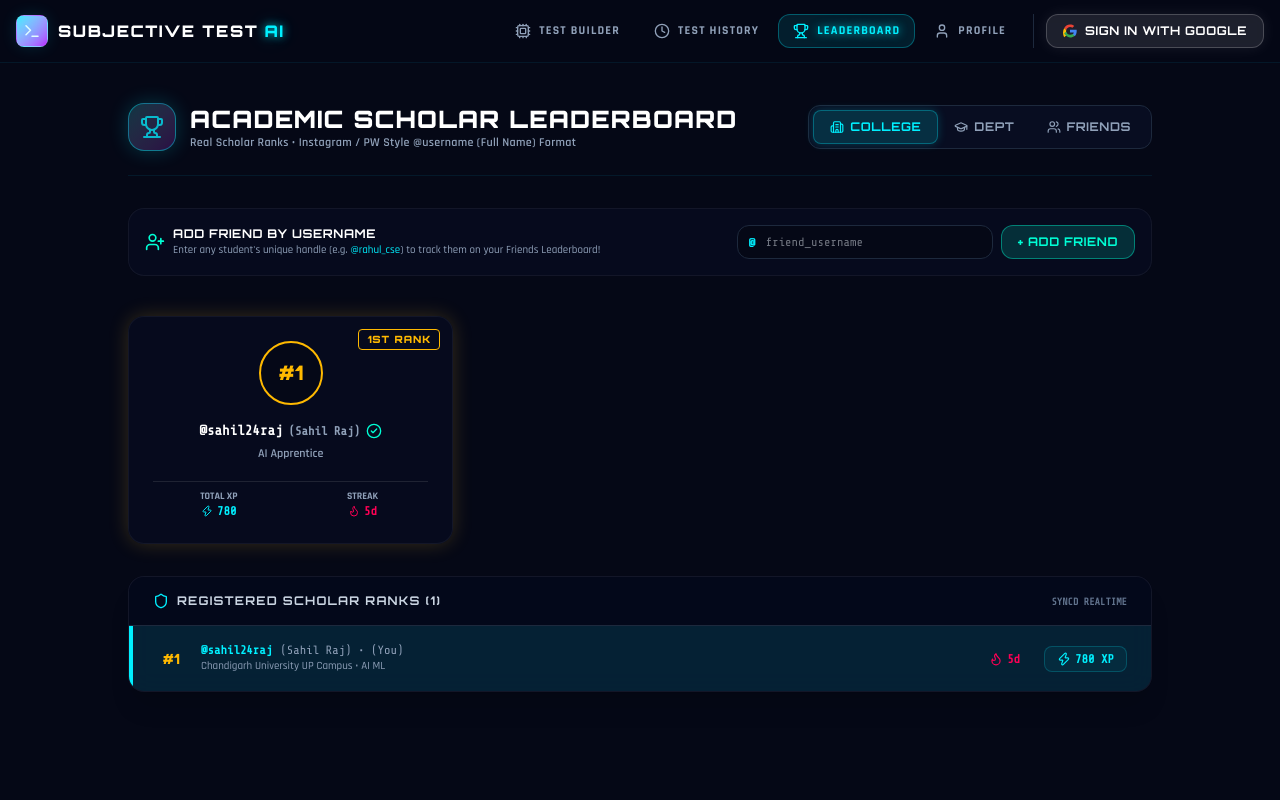
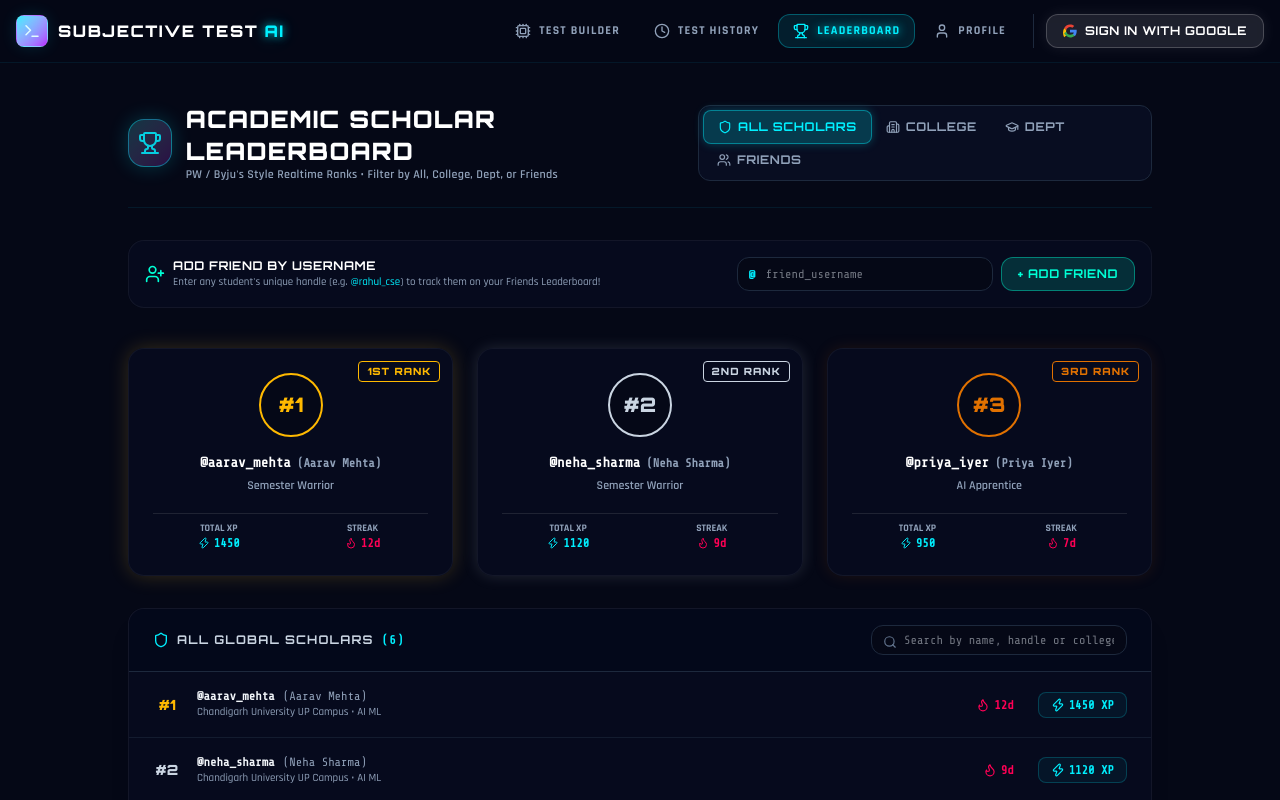
Before and after one commit to sahil24raj/subjective-test-ai, a Next.js app: page /leaderboard in a window 1280 px wide. Shown: the top 800 px of the page. Built offline with nearby package versions, Linux system fonts and the light colour scheme.

Commit message:
Add All Scholars tab, global PW/Byjus benchmark ranking, and scholar search bar to Leaderboard

```diff
--- a/src/app/leaderboard/page.tsx
+++ b/src/app/leaderboard/page.tsx
@@ -6,7 +6,8 @@
 
 export default function LeaderboardPage() {
   const { user, userDirectory, customFriends, addFriendByUsername } = useAppState();
-  const [tab, setTab] = useState<'college' | 'department' | 'friend'>('college');
+  const [tab, setTab] = useState<'all' | 'college' | 'department' | 'friend'>('all');
+  const [searchQuery, setSearchQuery] = useState('');
 
   // Friend Add state
   const [friendInput, setFriendInput] = useState('');
@@ -24,6 +25,15 @@
     setTimeout(() => setAddFeedback(null), 4000);
   };
 
+  // Global PW / Byju's style benchmark scholars (Real SaaS feel)
+  const BENCHMARK_SCHOLARS = [
+    { name: 'Aarav Mehta', username: 'aarav_mehta', email: 'aarav@gmail.com', collegeName: 'Chandigarh University UP Campus', department: 'AI ML', xp: 1450, level: 'Semester Warrior', streak: 12, testsCompleted: 14 },
+    { name: 'Neha Sharma', username: 'neha_sharma', email: 'neha@gmail.com', collegeName: 'Chandigarh University UP Campus', department: 'AI ML', xp: 1120, level: 'Semester Warrior', streak: 9, testsCompleted: 11 },
+    { name: 'Priya Iyer', username: 'priya_iyer', email: 'priya@gmail.com', collegeName: 'IIT Delhi', department: 'Computer Science', xp: 950, level: 'AI Apprentice', streak: 7, testsCompleted: 9 },
+    { name: 'Vikram Aditya', username: 'vikram_aditya', email: 'vikram@gmail.com', collegeName: 'BITS Pilani', department: 'ECE', xp: 880, level: 'AI Apprentice', streak: 6, testsCompleted: 8 },
+    { name: 'Kabir Kapoor', username: 'kabir_kapoor', email: 'kabir@gmail.com', collegeName: 'IIT Bombay', department: 'Mechanical', xp: 620, level: 'Knowledge Explorer', streak: 4, testsCompleted: 6 }
+  ];
+
   // Compile real active accounts dynamically
   const activeUser = user || {
     name: 'Sahil Raj',
@@ -38,16 +48,16 @@
     isCurrentUser: true
   };
 
-  // Build combined directory with logged-in user + directory users
+  // Build combined directory with logged-in user + directory users + benchmarks
   const allAccountsMap = new Map<string, any>();
 
-  // Add active user
+  // 1. Add active user
   allAccountsMap.set(activeUser.username.toLowerCase(), {
     ...activeUser,
     isCurrentUser: true
   });
 
-  // Add all other logged-in accounts from device directory
+  // 2. Add all other logged-in accounts from device directory
   userDirectory.forEach(u => {
     const handle = u.username.toLowerCase();
     if (!allAccountsMap.has(handle)) {
@@ -60,6 +70,17 @@
         ...allAccountsMap.get(handle),
         ...u,
         isCurrentUser: true
+      });
+    }
+  });
+
+  // 3. Add benchmark scholars for PW/Byju's global ranking
+  BENCHMARK_SCHOLARS.forEach(b => {
+    const handle = b.username.toLowerCase();
+    if (!allAccountsMap.has(handle)) {
+      allAccountsMap.set(handle, {
+        ...b,
+        isCurrentUser: false
       });
     }
   });
@@ -80,6 +101,14 @@
   } else if (tab === 'friend') {
     filteredEntries = filteredEntries.filter(
       u => u.isCurrentUser || customFriends.includes(u.username.toLowerCase())
+    );
+  }
+
+  // Search filter
+  if (searchQuery.trim()) {
+    const q = searchQuery.trim().toLowerCase().replace(/^@/, '');
+    filteredEntries = filteredEntries.filter(
+      u => u.username.toLowerCase().includes(q) || u.name.toLowerCase().includes(q) || u.collegeName.toLowerCase().includes(q)
     );
   }
 
@@ -106,18 +135,28 @@
               Academic Scholar Leaderboard
             </h1>
             <p className="font-rajdhani text-xs text-slate-400 font-semibold tracking-wide">
-              Real Scholar Ranks • Instagram / PW Style @username (Full Name) Format
+              PW / Byju's Style Realtime Ranks • Filter by All, College, Dept, or Friends
             </p>
           </div>
         </div>
 
-        {/* Tab Switchers */}
-        <div className="flex bg-[#080d21] border border-slate-800 p-1 rounded-xl">
+        {/* Tab Switchers (ALL, COLLEGE, DEPT, FRIENDS) */}
+        <div className="flex flex-wrap bg-[#080d21] border border-slate-800 p-1 rounded-xl">
+          <button
+            onClick={() => setTab('all')}
+            className={`flex items-center gap-1.5 px-3.5 py-2 rounded-lg font-orbitron font-bold text-xs uppercase tracking-wider transition-all cursor-pointer ${
+              tab === 'all'
+                ? 'bg-cyber-blue/20 text-cyber-blue border border-cyber-blue/40 shadow-[0_0_10px_rgba(0,240,255,0.25)]'
+                : 'text-slate-400 hover:text-slate-200'
+            }`}
+          >
+            <Shield className="w-3.5 h-3.5" /> All Scholars
+          </button>
           <button
             onClick={() => setTab('college')}
-            className={`flex items-center gap-1.5 px-4 py-2 rounded-lg font-orbitron font-bold text-xs uppercase tracking-wider transition-all cursor-pointer ${
+            className={`flex items-center gap-1.5 px-3.5 py-2 rounded-lg font-orbitron font-bold text-xs uppercase tracking-wider transition-all cursor-pointer ${
               tab === 'college'
-                ? 'bg-cyber-blue/15 text-cyber-blue border border-cyber-blue/30 shadow-[0_0_10px_rgba(0,240,255,0.2)]'
+                ? 'bg-cyber-teal/20 text-cyber-teal border border-cyber-teal/40 shadow-[0_0_10px_rgba(0,255,213,0.25)]'
                 : 'text-slate-400 hover:text-slate-200'
             }`}
           >
@@ -125,9 +164,9 @@
           </button>
           <button
             onClick={() => setTab('department')}
-            className={`flex items-center gap-1.5 px-4 py-2 rounded-lg font-orbitron font-bold text-xs uppercase tracking-wider transition-all cursor-pointer ${
+            className={`flex items-center gap-1.5 px-3.5 py-2 rounded-lg font-orbitron font-bold text-xs uppercase tracking-wider transition-all cursor-pointer ${
               tab === 'department'
-                ? 'bg-cyber-teal/15 text-cyber-teal border border-cyber-teal/30 shadow-[0_0_10px_rgba(0,255,213,0.2)]'
+                ? 'bg-cyber-purple/20 text-cyber-purple border border-cyber-purple/40 shadow-[0_0_10px_rgba(189,0,255,0.25)]'
                 : 'text-slate-400 hover:text-slate-200'
             }`}
           >
@@ -135,9 +174,9 @@
           </button>
           <button
             onClick={() => setTab('friend')}
-            className={`flex items-center gap-1.5 px-4 py-2 rounded-lg font-orbitron font-bold text-xs uppercase tracking-wider transition-all cursor-pointer ${
+            className={`flex items-center gap-1.5 px-3.5 py-2 rounded-lg font-orbitron font-bold text-xs uppercase tracking-wider transition-all cursor-pointer ${
               tab === 'friend'
-                ? 'bg-cyber-purple/15 text-cyber-purple border border-cyber-purple/30 shadow-[0_0_10px_rgba(189,0,255,0.2)]'
+                ? 'bg-cyber-pink/20 text-cyber-pink border border-cyber-pink/40 shadow-[0_0_10px_rgba(255,0,85,0.25)]'
                 : 'text-slate-400 hover:text-slate-200'
             }`}
           >
@@ -252,11 +291,26 @@
 
       {/* Full Leaderboard Table */}
       <div className="cyber-glass rounded-2xl border border-slate-800 overflow-hidden shadow-xl">
-        <div className="px-6 py-4 border-b border-slate-800 flex items-center justify-between bg-slate-950/40">
+        <div className="px-6 py-4 border-b border-slate-800 flex flex-col sm:flex-row items-start sm:items-center justify-between gap-3 bg-slate-950/40">
           <span className="font-orbitron text-xs font-bold text-slate-300 uppercase tracking-widest flex items-center gap-2">
-            <Shield className="w-4 h-4 text-cyber-blue" /> Registered Scholar Ranks ({rankedLeaderboard.length})
+            <Shield className="w-4 h-4 text-cyber-blue" />
+            {tab === 'all' && 'All Global Scholars'}
+            {tab === 'college' && `${activeUser.collegeName || 'College'} Scholars`}
+            {tab === 'department' && `${activeUser.department || 'Department'} Scholars`}
+            {tab === 'friend' && 'Friends Leaderboard'}
+            <span className="text-cyber-blue font-mono font-bold">({rankedLeaderboard.length})</span>
           </span>
-          <span className="font-mono text-[10px] text-slate-500 font-bold uppercase">SYNCD REALTIME</span>
+
+          <div className="relative w-full sm:w-64">
+            <Search className="w-3.5 h-3.5 absolute left-3 top-2.5 text-slate-500" />
+            <input
+              type="text"
+              value={searchQuery}
+              onChange={(e) => setSearchQuery(e.target.value)}
+              placeholder="Search by name, handle or college..."
+              className="w-full bg-[#050816] border border-slate-800 focus:border-cyber-blue/50 rounded-xl pl-8 pr-3 py-1.5 text-xs text-slate-200 focus:outline-none font-mono"
+            />
+          </div>
         </div>
 
         <div className="divide-y divide-slate-800/60">
```
